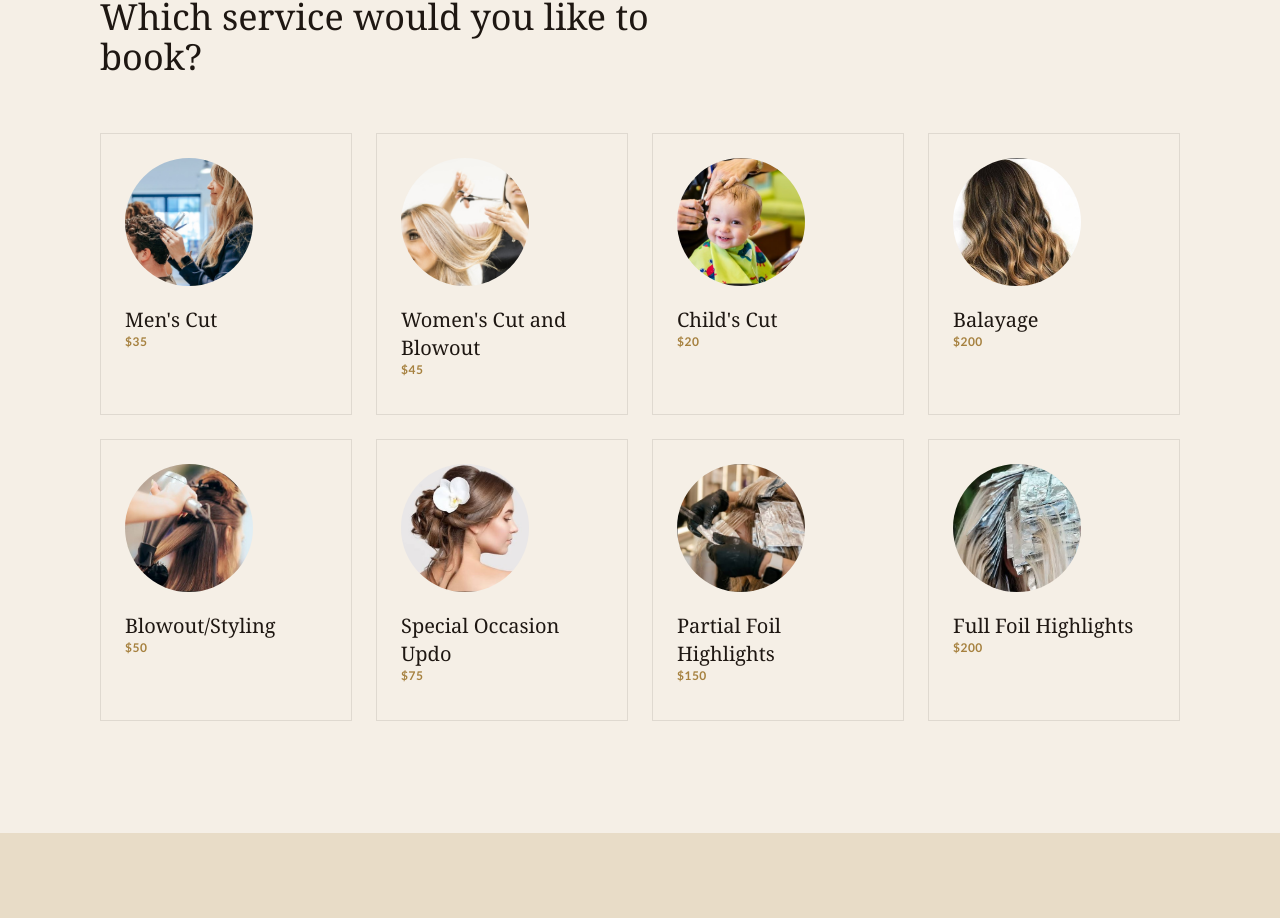
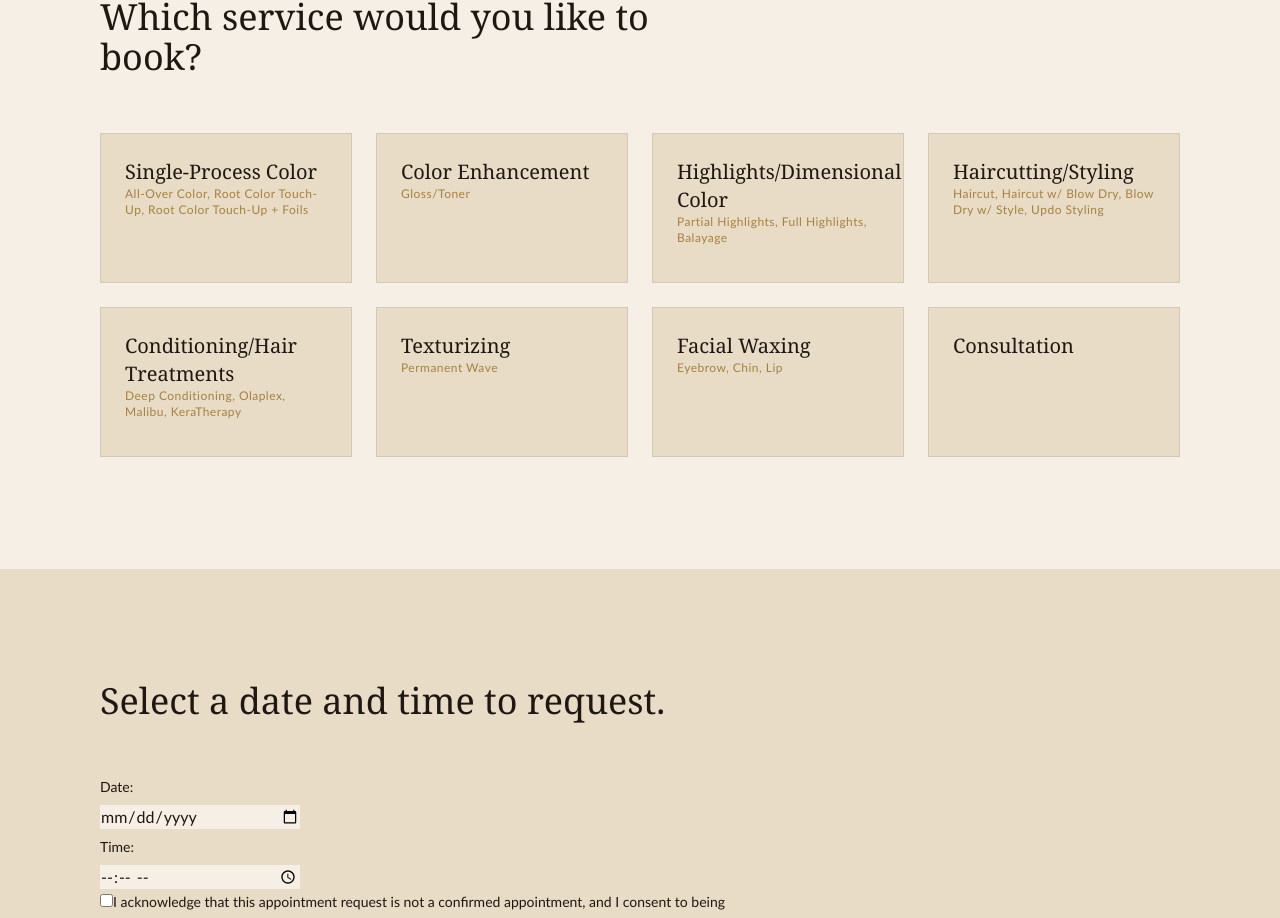
Before and after one commit to nick92461/salon-evolve, a Next.js app: page /booking in a window 1280 px wide. Shown: the part 1329-2247 px from the top of the page. Built offline with nearby package versions, Linux system fonts and the light colour scheme.

Commit message:
replace the services cards on booking page with the 7 pricing menu categories plus a consultation option

```diff
--- a/src/components/booking/Services.tsx
+++ b/src/components/booking/Services.tsx
@@ -4,15 +4,15 @@ import { motion } from "framer-motion";
 import Image from "next/image";
 
 const SERVICES = [
-    { name: "Men's Cut", price: "$35", image: "/pricing/mens_cut.jpg" },
-    { name: "Women's Cut and Blowout", price: "$45", image: "/pricing/womens_cut.jpg" },
-    { name: "Child's Cut", price: "$20", image: "/pricing/childs_cut.jpg" },
-    { name: "Balayage", price: "$200", image: "/pricing/balayage.jpg" },
-    { name: "Blowout/Styling", price: "$50", image: "/pricing/blowout.jpg" },
-    { name: "Special Occasion Updo", price: "$75", image: "/pricing/updo.jpg" },
-    { name: "Partial Foil Highlights", price: "$150", image: "/pricing/partial_foil.jpg" },
-    { name: "Full Foil Highlights", price: "$200", image: "/pricing/full_foil.jpg" },
-    //{ name: "All Over Color", price: "$125", image: "/pricing/color.jpg" }
+    { name: "Single-Process Color", description: "All-Over Color, Root Color Touch-Up, Root Color Touch-Up + Foils" },
+    { name: "Color Enhancement", description: "Gloss/Toner" },
+    { name: "Highlights/Dimensional Color", description: "Partial Highlights, Full Highlights, Balayage" },
+    { name: "Haircutting/Styling", description: "Haircut, Haircut w/ Blow Dry, Blow Dry w/ Style, Updo Styling" },
+    { name: "Conditioning/Hair Treatments", description: "Deep Conditioning, Olaplex, Malibu, KeraTherapy" },
+    { name: "Texturizing", description: "Permanent Wave" },
+    { name: "Facial Waxing", description: "Eyebrow, Chin, Lip" },
+    { name: "Consultation", description: "" },
+
 ]
 
 type ServicesProps = {
@@ -32,6 +32,7 @@ export default function Services({ selectedService, setSelectedService }: Servic
                     className="mb-14 max-w-[640px]"
                 >
                     <h2 className="mb-3 font-display text-4xl">Which service would you like to book?</h2>
+
                 </motion.div>
                 <div className="grid grid-cols-1 gap-6 sm:grid-cols-2 lg:grid-cols-4">
                     <input type="hidden" name="service" value={selectedService ?? ""} />
@@ -46,28 +47,16 @@ export default function Services({ selectedService, setSelectedService }: Servic
                             whileInView={{ opacity: 1, y: 0 }}
                             viewport={{ once: true, amount: 0.3 }}
                             transition={{ duration: 0.6, delay: index * 0.08 }}
-                            className={`cursor-pointer border p-6 transition-shadow duration-300 hover:shadow-lg ${
+                            className={`cursor-pointer bg-linen border p-6 transition-shadow duration-300 hover:shadow-lg ${
                                 service.name === selectedService
                                 ? "-translate-y-1 border-brass shadow-lg"
                                 : "border-ink/10"
                             }`}
                             animate={service.name === selectedService ? { y: -4} : { y: 0 }}
                             >
-                                {service.image && (
-                                    <div className="relative mb-5 h-32 w-32 overflow-hidden rounded-full">
-                                        <Image
-                                            src={service.image}
-                                            alt={service.name}
-                                            fill
-                                            sizes="128px"
-                                            className="object-cover"
-                                        />
-                                    </div>
-                                )}
-
                                 <h3 className="font-display text-xl">{service.name}</h3>
-                                <p className="mb-3 text-xs font-semibold uppercase tracking-[0.04em] text-brass">
-                                    {service.price}
+                                <p className="mb-3 text-xs tracking-[0.04em] text-brass">
+                                    {service.description}
                                 </p>
                             </motion.div>
                         );
```
